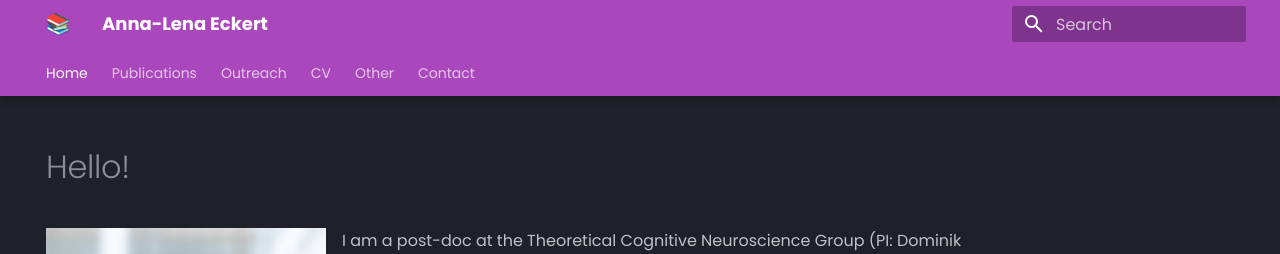
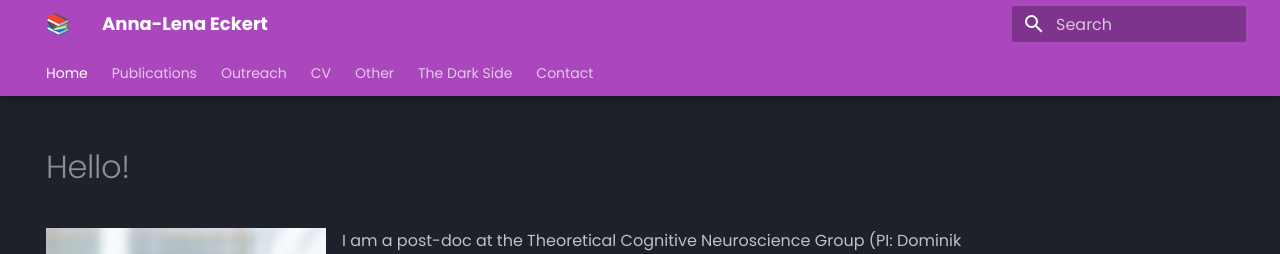
Before and after one commit to Eckertal/personal-website, an MkDocs documentation site: the page built from docs/index.md, in a window 1280 px wide. Shown: the top 254 px of the page. Built offline with MkDocs 1.6.1 and Material for MkDocs 9.7.7, drawn with Linux system fonts in a browser that asks for light colours.

Commit message:
add mkdocs directory dark side

```diff
--- a/mkdocs.yml
+++ b/mkdocs.yml
@@ -19,6 +19,7 @@ nav:
   - Outreach: outreach.md
   - CV: curriculum.md
   - Other: other.md
+  - The Dark Side: dark_cv.md
   - Contact: contact.md
 extra:
   social:
```
